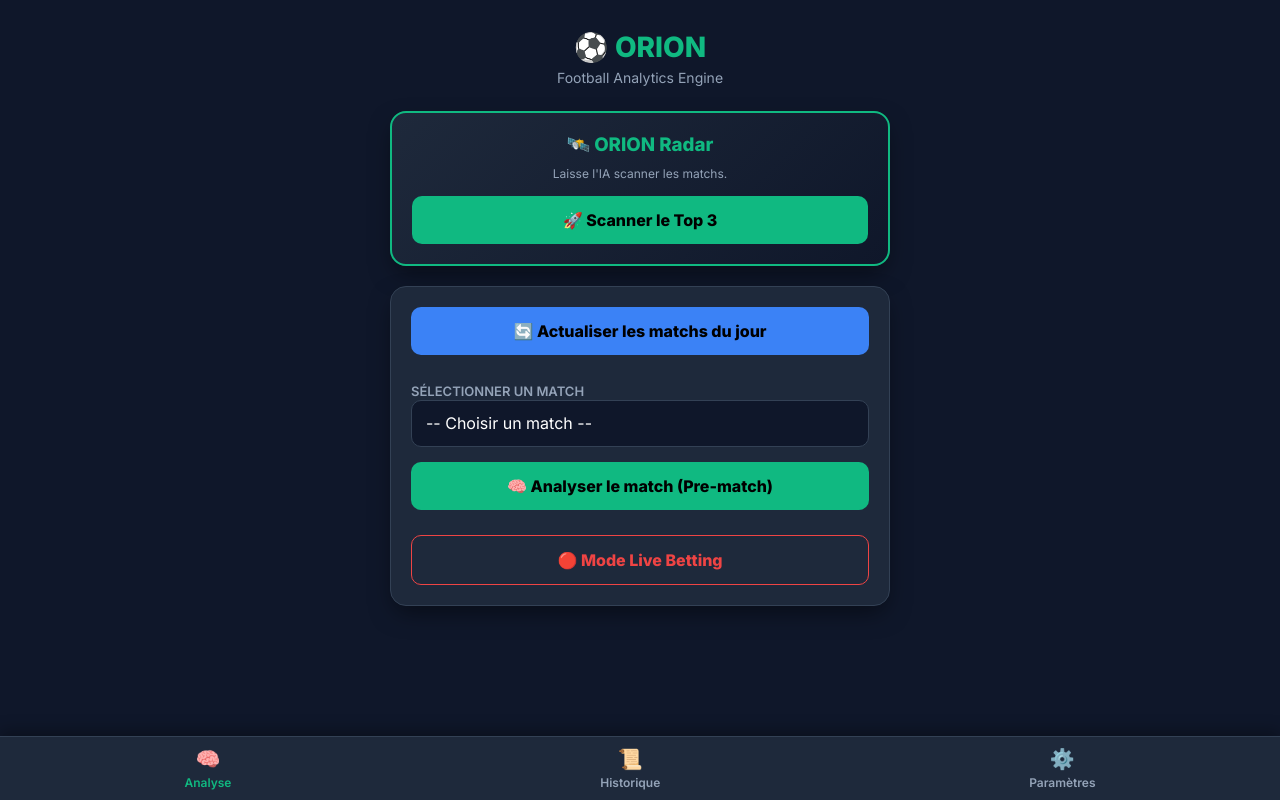
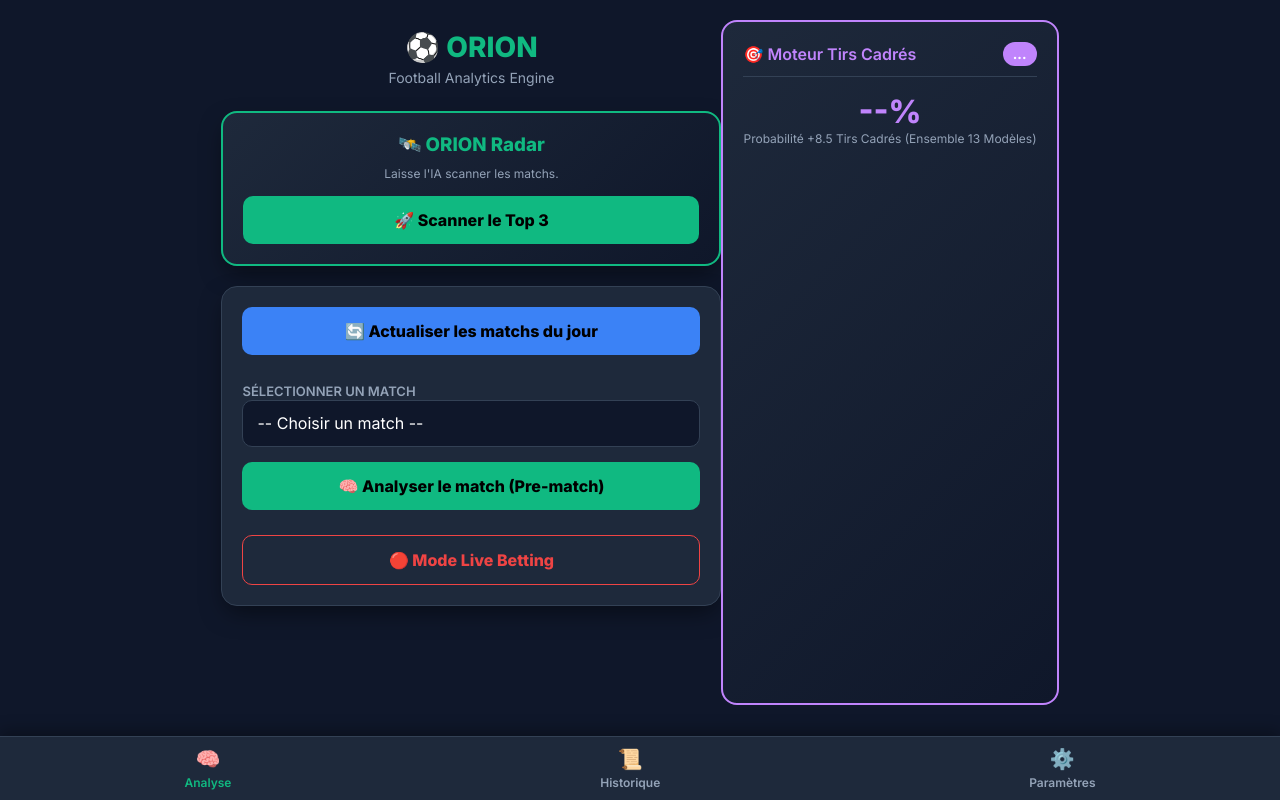
Before and after one commit to hamzypogba0610-pixel/Orion_bot237, a FastAPI app: page / in a window 1280 px wide. Run offline with FastAPI, Linux system fonts and the light colour scheme; data that the repository does not hold is empty.

Commit message:
Update index.html

```diff
--- a/templates/index.html
+++ b/templates/index.html
@@ -209,7 +209,18 @@
         </div>
     </div>
 </div>
-
+<!-- NOUVELLE CARTE : MOTEUR DE DOMINATION (TIRS CADRÉS) -->
+<div class="market-card" style="border: 2px solid #c084fc; background: linear-gradient(135deg, #1e293b, #0f172a);">
+    <div class="market-header">
+        <span class="market-title" style="color: #c084fc;">🎯 Moteur Tirs Cadrés</span>
+        <span class="market-total" id="dominationTargetFiabilite" style="background:#c084fc; color:#fff;">...</span>
+    </div>
+    <div style="text-align: center; margin-bottom: 15px;">
+        <div style="font-size: 32px; font-weight: 800; color: #c084fc;" id="dominationTargetProbaFinale">--%</div>
+        <div style="font-size: 12px; color: var(--text-muted);">Probabilité +8.5 Tirs Cadrés (Ensemble 13 Modèles)</div>
+    </div>
+    <div id="shadowDominationTarget" style="margin-bottom: 15px; font-size: 13px; text-align: center; font-weight: bold;"></div>
+</div>
 <nav class="bottom-nav">
     <div class="nav-item active" onclick="switchTab('analyse')" id="nav-analyse"><span class="icon">🧠</span> Analyse</div>
     <div class="nav-item" onclick="switchTab('historique')" id="nav-historique"><span class="icon">📜</span> Historique</div>
@@ -330,6 +341,8 @@
                 const dataEnsembleCards = await (await fetch(`/predict-ensemble-cards/${matchId}?arbitre_profil=${arbitreProfil}&cote=1.85`)).json();
                 const resShots = await fetch(`/predict-shots/${matchId}?cote=1.85`);
                 const dataShots = await resShots.json();
+                const resShotsTarget = await fetch(`/predict-shots-target/${matchId}?cote=1.85`);
+                const dataShotsTarget = await resShotsTarget.json();
 
                 if (dataC.erreur || dataK.erreur || dataHT.erreur || dataFT.erreur || dataEnsemble.erreur || dataEnsembleCards.erreur) { alert("Erreur de données."); return; }
                 currentMatchId = matchId; currentDataC = dataC; currentDataK = dataK;
@@ -357,6 +370,23 @@
                 // --- REMPLISSAGE DU MOTEUR DE DOMINATION ---
 if (dataShots.ensemble_final) {
     document.getElementById('dominationProbaFinale').innerText = dataShots.ensemble_final + '%';
+    // --- REMPLISSAGE DU MOTEUR TIRS CADRÉS ---
+if (dataShotsTarget.ensemble_final) {
+    document.getElementById('dominationTargetProbaFinale').innerText = dataShotsTarget.ensemble_final + '%';
+    const fiabDomT = document.getElementById('dominationTargetFiabilite');
+    fiabDomT.innerText = dataShotsTarget.fiabilite;
+    if(dataShotsTarget.fiabilite.includes('HAUTE')) fiabDomT.style.background = 'var(--accent)';
+    if(dataShotsTarget.fiabilite.includes('MOYENNE')) fiabDomT.style.background = '#f59e0b';
+    if(dataShotsTarget.fiabilite.includes('FAIBLE')) fiabDomT.style.background = 'var(--danger)';
+
+    const shadowDomT = document.getElementById('shadowDominationTarget');
+    if (dataShotsTarget.shadow_market && !dataShotsTarget.shadow_market.erreur) {
+        shadowDomT.style.display = 'block';
+        let edgeDomT = dataShotsTarget.shadow_market.edge;
+        shadowDomT.innerHTML = `Cote: ${dataShotsTarget.shadow_market.cote_saisie} | Edge: ${edgeDomT}% <br> <span style="font-size:14px;">${dataShotsTarget.shadow_market.statut_shadow_market}</span>`;
+        shadowDomT.style.color = edgeDomT > 5 ? 'var(--accent)' : (edgeDomT > 0 ? '#f59e0b' : 'var(--danger)');
+    } else { shadowDomT.style.display = 'none'; }
+        }
     const fiabDom = document.getElementById('dominationFiabilite');
     fiabDom.innerText = dataShots.fiabilite;
     if(dataShots.fiabilite.includes('HAUTE')) fiabDom.style.background = 'var(--accent)';
```
